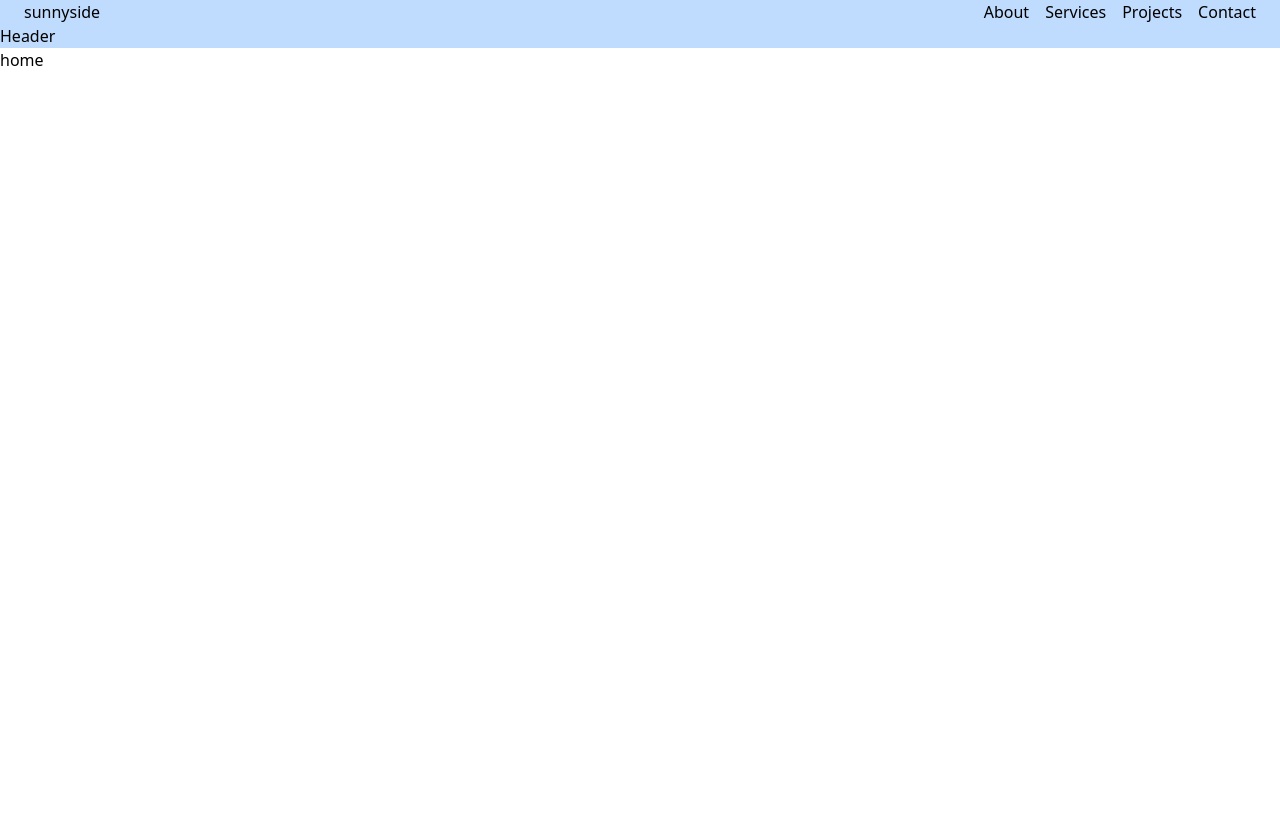
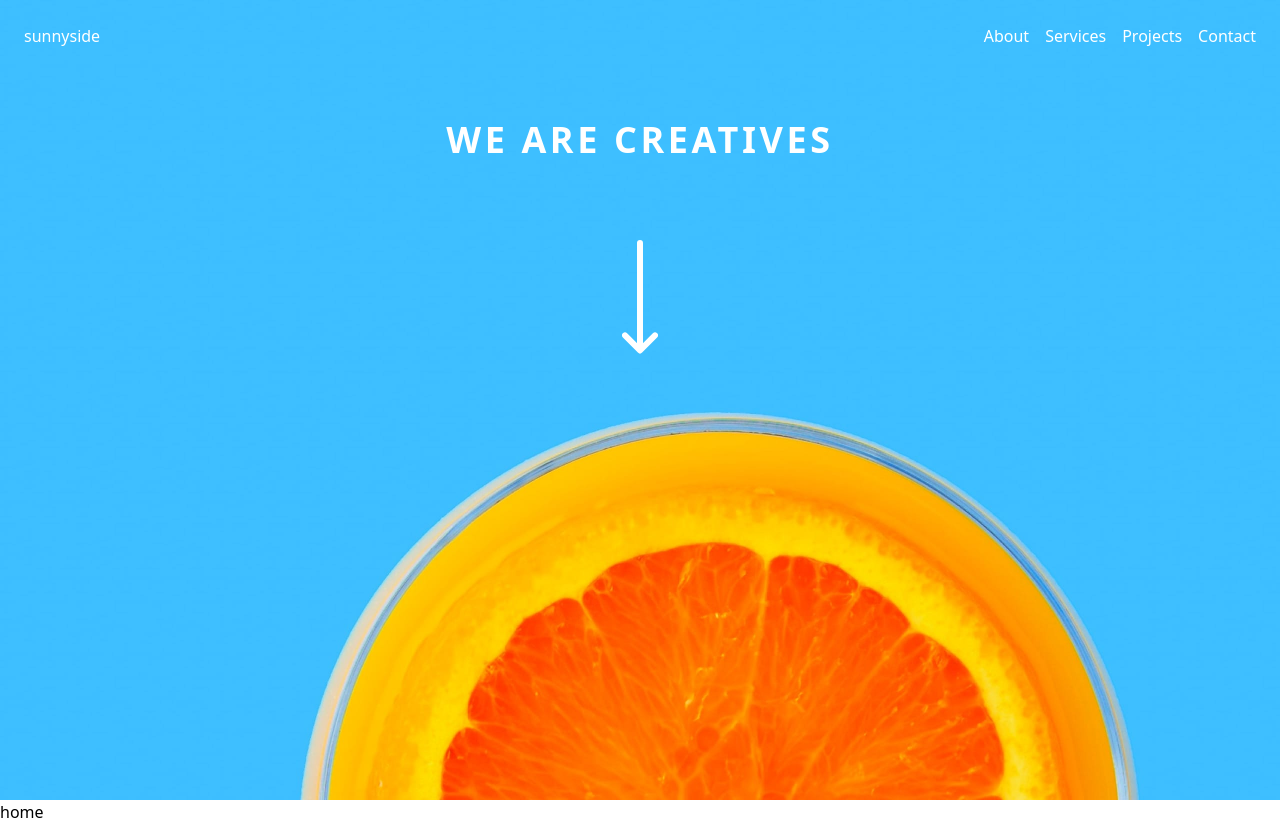
Before and after one commit to cordovacarlos22/Sunnyside-agency-landing-page-challenge, a Next.js app in the folder landing-page/: page / in a window 1280 px wide. Before the commit the page ends 800 px from the top, so only its background shows below. Built offline with nearby package versions, Linux system fonts and the light colour scheme.

Commit message:
feat(header): :construction: desktop header is almost done. added nav and bg img

```diff
--- a/landing-page/app/layout.js
+++ b/landing-page/app/layout.js
@@ -1,7 +1,7 @@
 
 import Header from "@/components/header/Header";
 import "./globals.css";
-import Nav from "@/components/nav/nav.jsx";
+
 export const metadata = {
   title: "Create Next App",
   description: "Generated by create next app",
--- a/landing-page/components/header/Header.jsx
+++ b/landing-page/components/header/Header.jsx
@@ -1,10 +1,24 @@
 import React from 'react'
 import Nav from '@/components/nav/Nav'
+import Image from 'next/image'
+import arrow from '@/images/icon-arrow-down.svg';
+
 const Header = () => {
   return (
-    <header className='bg-blue-200'>
+    <header className=' h-screen bg-[url("../images/desktop/image-header.jpg")] bg-cover flex flex-col  text-white '>
       <Nav />
-      <h1>Header</h1>
+      <section className='uppercase flex flex-col justify-center items-center pt-12 lg:gap-20'>
+        <h1 className='md:text-lg lg:text-4xl tracking-widest font-bold'>We are creatives</h1>
+        <Image src={arrow} alt='arrow image' />
+      </section>
+      <section className='flex flex-col items-center justify-normal pt-24'>
+
+
+
+        <section>
+
+        </section>
+      </section>
     </header>
   )
 }
--- a/landing-page/components/nav/Nav.jsx
+++ b/landing-page/components/nav/Nav.jsx
@@ -3,7 +3,7 @@ import React from 'react'
 const nav = () => {
   return (
     <>
-      <nav id='desktop-nav' className='hidden md:flex justify-between bg-transparent mx-6'>
+      <nav id='desktop-nav' className='hidden md:flex justify-between bg-transparent p-6'>
         <section>
           <Link href='#'>
             <h1>sunnyside</h1>
```
